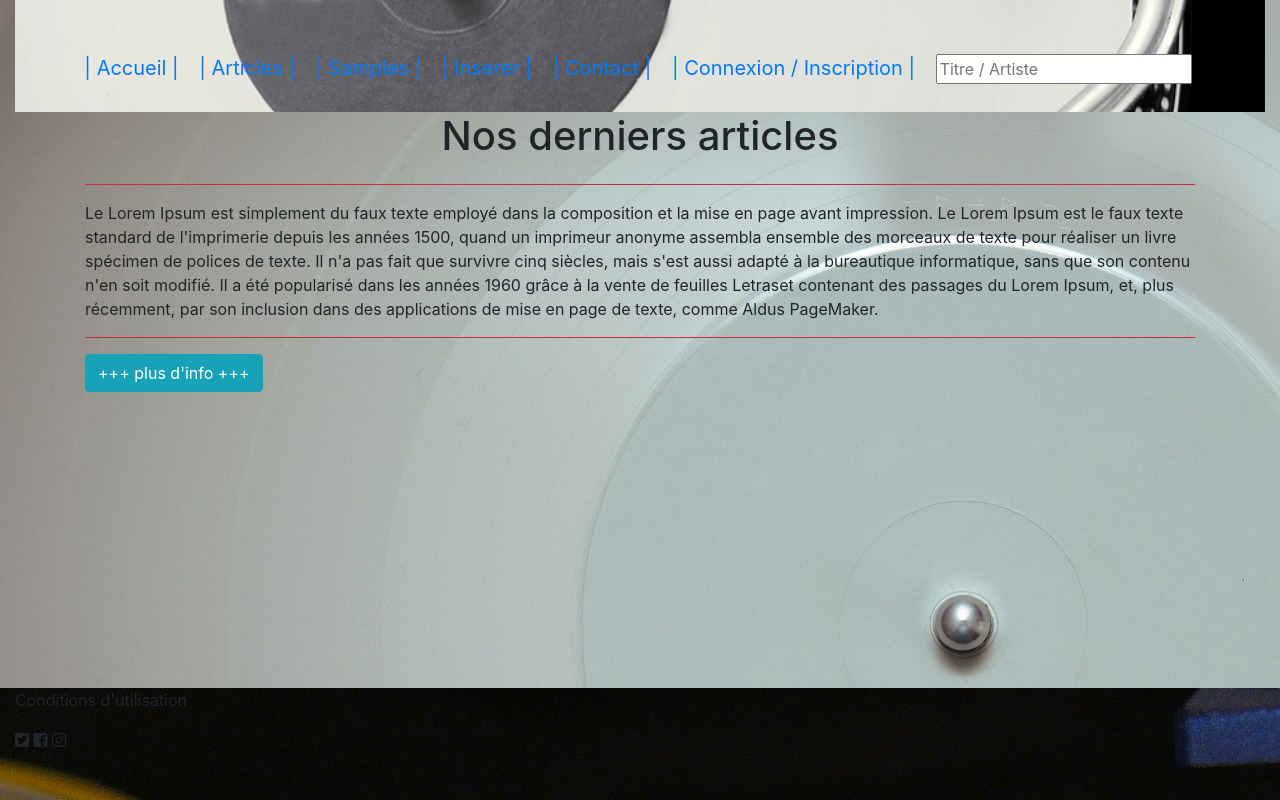
After one commit to Dulcinea8/toutsamplement, a Symfony app: template templates/articles/articles.html.twig in a window 1280 px wide. The commit adds this page. Run offline with Twig, Linux system fonts and the light colour scheme; the template is opened without the code that fills it, so the values that code supplies are empty; some libraries are stand-ins or nearby versions.

Commit message:
creation liste et detail article

```diff
--- a/public/css/style.css
+++ b/public/css/style.css
@@ -1,9 +1,53 @@
+html, body, div, span, applet, object, iframe,
+h1, h2, h3, h4, h5, h6, p, blockquote, pre,
+a, abbr, acronym, address, big, cite, code,
+del, dfn, em, img, ins, kbd, q, s, samp,
+small, strike, strong, sub, sup, tt, var,
+b, u, i, center,
+dl, dt, dd, ol, ul, li,
+fieldset, form, label, legend,
+table, caption, tbody, tfoot, thead, tr, th, td,
+article, aside, canvas, details, embed,
+figure, figcaption, footer, header, hgroup,
+menu, nav, output, ruby, section, summary,
+time, mark, audio, video {
+    margin: 0;
+    padding: 0;
+    border: 0;
+    font-size: 100%;
+    font: inherit;
+    vertical-align: baseline;
+}
+/* HTML5 display-role reset for older browsers */
+article, aside, details, figcaption, figure,
+footer, header, hgroup, menu, nav, section {
+    display: block;
+}
+body {
+    line-height: 1;
+}
+ol, ul {
+    list-style: none;
+}
+blockquote, q {
+    quotes: none;
+}
+blockquote:before, blockquote:after,
+q:before, q:after {
+    content: '';
+    content: none;
+}
+table {
+    border-collapse: collapse;
+    border-spacing: 0;
+}
+
 header {
     background-image: url("../images/header.jpg");
     background-repeat: no-repeat;
     background-size: 100%;
     position:relative;
-    width:100%;
+    height: 7em;
 }
 
 footer {
@@ -11,6 +55,7 @@ footer {
     position:absolute;
     bottom:0;
     left:0;
+    height: 7em;
 }
 
 body {
--- /dev/null
+++ b/templates/articles/articles.html.twig
@@ -0,0 +1,58 @@
+{% extends 'layout.html.twig' %}
+
+{% block title %}Liste des articles{% endblock %}
+
+{% block titlepage %}Nos derniers articles{% endblock %}
+
+{% block content %}
+
+    <div  class="container">
+
+        <hr class="bg-danger">
+
+        Le Lorem Ipsum est simplement du faux texte employé dans la composition et
+        la mise en page avant impression. Le Lorem Ipsum est le faux texte standard
+        de l'imprimerie depuis les années 1500, quand un imprimeur anonyme assembla
+        ensemble des morceaux de texte pour réaliser un livre spécimen de polices de
+        texte. Il n'a pas fait que survivre cinq siècles, mais s'est aussi adapté à
+        la bureautique informatique, sans que son contenu n'en soit modifié. Il a été popularisé dans
+        les années 1960 grâce à la vente de feuilles Letraset contenant des passages du Lorem Ipsum, et,
+        plus récemment, par son inclusion dans des applications de mise en page de texte, comme Aldus PageMaker.
+
+        <hr class="bg-danger">
+
+        <a class="btn btn-info text-center"href="">+++ plus d'info +++</a>
+
+        <div class="row d-flex justify-content-center">
+
+            {# equivalent twig de la boucle foreach #}
+            <div class="col-10">
+                {# equivalent twig de la boucle foreach #}
+                {% for article in articles %}
+
+                    {# a chaque tour de boucle, on recupere les articles qui ici est un objet
+                    pour acceder au titre artcile.title #}
+                    <article class="container text-center">
+
+                        {{ article.title }} :
+                        <hr>
+                        {{ article.content }}
+                        <hr>
+                        <a class="btn btn-info ml-5 "href="{{ path('detail-article')}}">Plus d'info +++</a>
+                        <hr class="bg-danger">
+
+                    </article>
+
+                {% endfor %}
+
+            </div>
+        </div>
+
+    </div>
+
+
+
+
+
+
+{% endblock %}
--- a/templates/articles/index.html.twig
+++ b/templates/articles/index.html.twig
@@ -15,6 +15,7 @@
     <ul>
         <li>Your controller at <code><a href="{{ 'src/Controller/ArticlesController.php'|file_link(0) }}">src/Controller/ArticlesController.php</a></code></li>
         <li>Your template at <code><a href="{{ 'templates/articles/index.html.twig'|file_link(0) }}">templates/articles/index.html.twig</a></code></li>
+        <li>Your template at <code><a href="{{ 'templates/articles/articles.html.twig'|file_link(0) }}">templates/articles/articles.html.twig</a></code></li>
     </ul>
 </div>
 {% endblock %}
--- a/templates/layout.html.twig
+++ b/templates/layout.html.twig
@@ -15,10 +15,11 @@
 
 <body class="container-fluid">
 
-    <header class="container-fluid">
+    <header class="container-fluid p-5">
 
         <nav class="text-center">
             <a class="navbar-brand" href="{{ path('accueil')}}"> | Accueil |</a>
+            <a class="navbar-brand" href="{{ path('all-articles')}}"> | Articles |</a>
             <a class="navbar-brand" href=""> | Samples |</a>
             <a class="navbar-brand" href=""> | Inserer |</a>
             <a class="navbar-brand" href="{{ path('contact')}}"> | Contact |</a>
@@ -44,13 +45,13 @@
                      <a class="navbar-brand" href=""> |  Administrateur | </a>
                 {% endif %}
 
-            <input placeholder="Titre / Artiste"></input>
+            <input class="mr-1" placeholder="Titre / Artiste"></input>
         </nav>
 
-        <h1 class="text-center">{% block titlepage %}{% endblock %}</h1>
+
 
     </header>
-
+    <h1 class="text-center">{% block titlepage %}{% endblock %}</h1>
     <div class="font d-flex justify-content-center">
 
         {% block content %}{% endblock %}
```
Also changed, not shown: src/Controller/ArticlesController.php (+39 -0 lines), templates/articles/article.html.twig (added, +18 -0 lines), templates/home/index.html.twig (indentation only).
